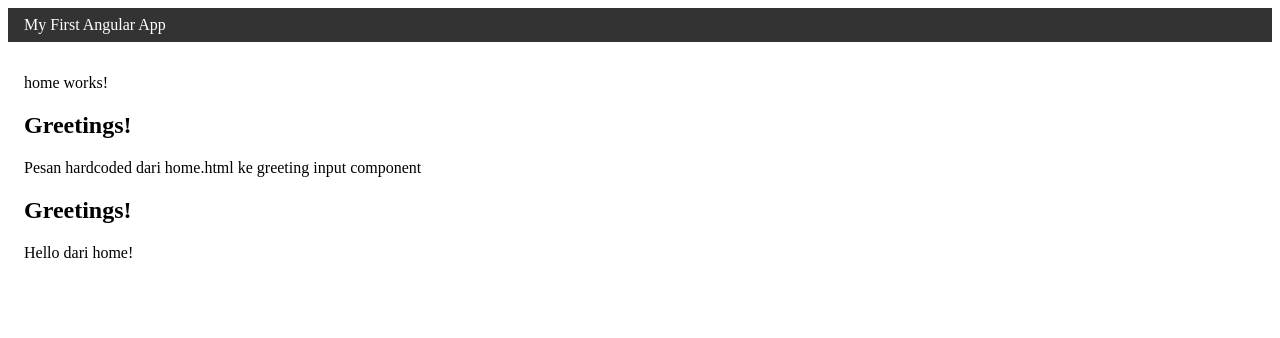
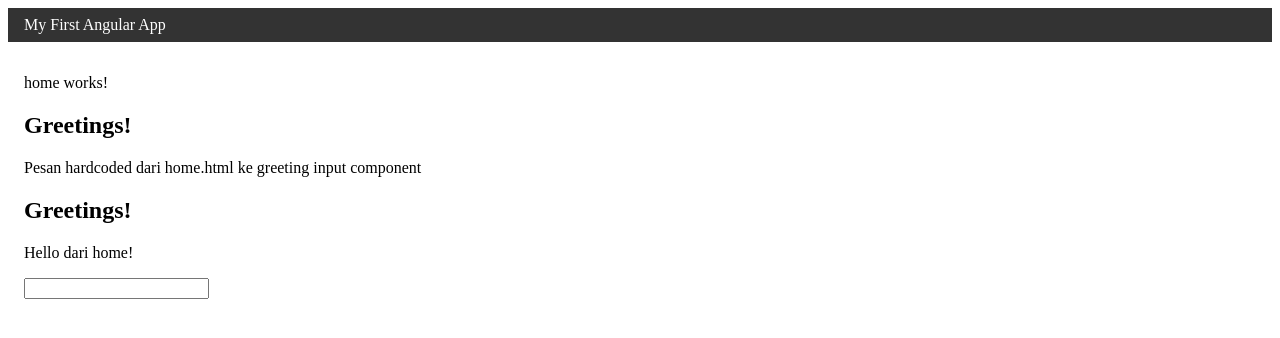
Before and after one commit to n0tx/angular-20, an Angular app: page / in a window 1280 px wide. Shown: the top 338 px of the page. Built offline with nearby package versions, Linux system fonts and the light colour scheme.

Commit message:
menngunakan event handler

```diff
--- a/src/app/home/home.html
+++ b/src/app/home/home.html
@@ -3,3 +3,4 @@
 component'"></app-greeting> <!-- meneruskan data dari parent ke anak dengan hardcoded -->
 <app-greeting [greeting] = "pesanHome()"></app-greeting> <!-- meneruskan data dari
 parent ke anak dengan variabel -->
+<input type="text" (keyup) = "keyUpHandler($event)">
--- a/src/app/home/home.ts
+++ b/src/app/home/home.ts
@@ -10,4 +10,10 @@ import { Greeting } from "../components/greeting/greeting";
 export class Home {
     protected title = signal("home works!");
     pesanHome = signal("Hello dari home!");
+
+    keyUpHandler(event: KeyboardEvent) {
+        // console.log("user sedang mengetik key: " + event.key); // unidentified
+        console.log("user sedang mengetik key: " + event.keyCode); // 229 atau string s
+        // console.log("user sedang mengetik key: " + event.which); // 229 atau string s
+    }
 }
```
